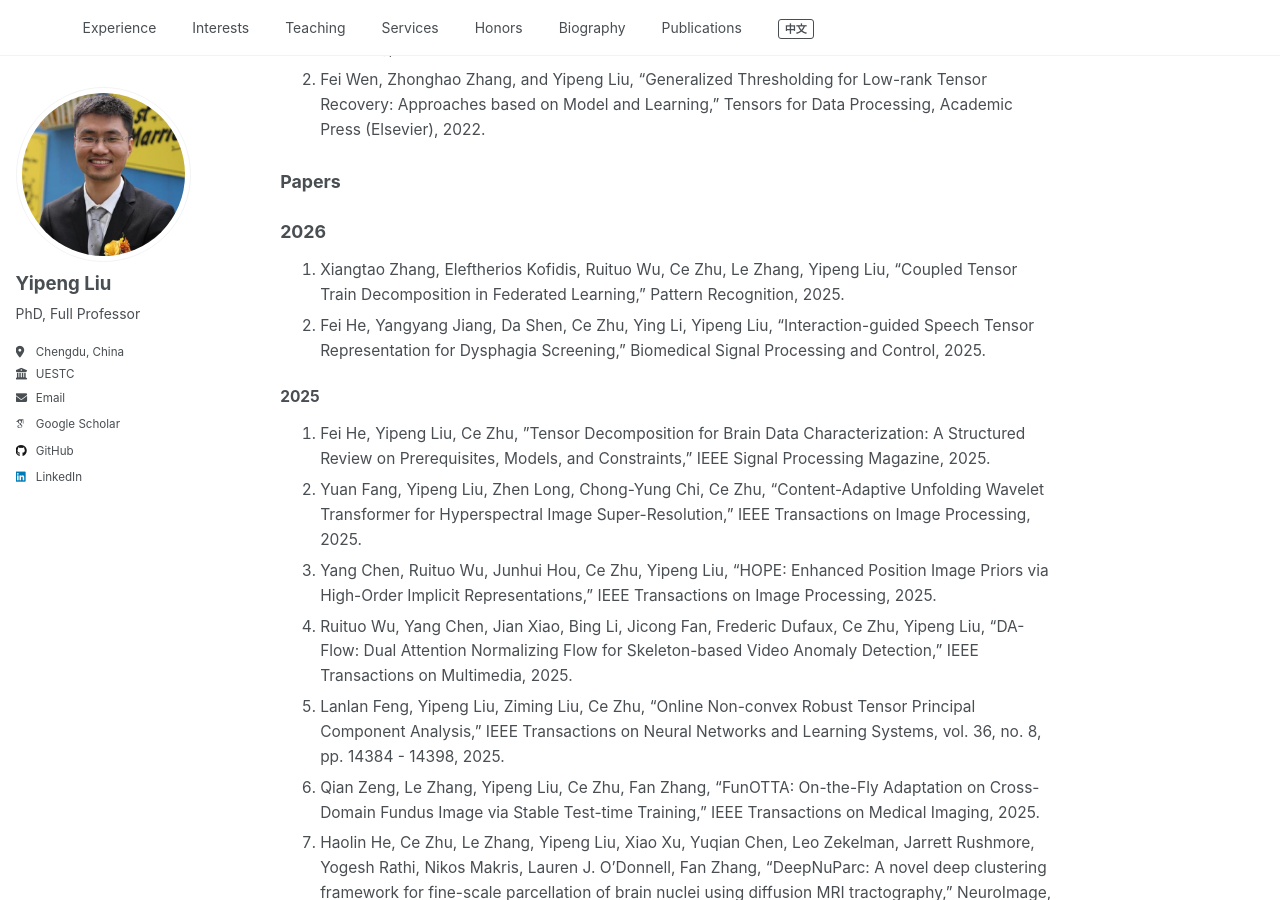
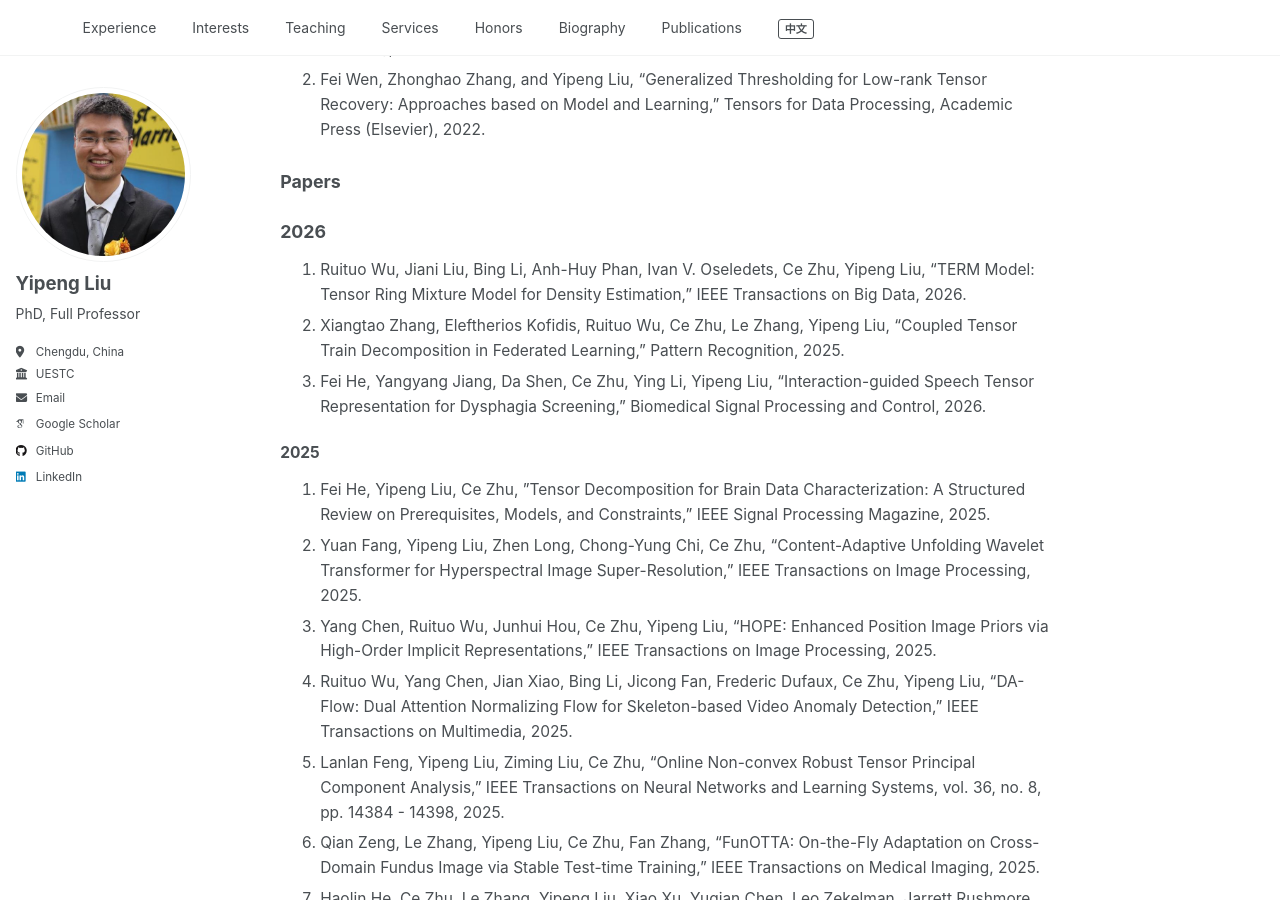
Before and after one commit to yipengliu/yipengliu.github.io, a Jekyll site: the page built from _pages/main-en.md, in a window 1280 px wide and 900 px high, scrolled down 2865 px. Built offline with Jekyll 4.4.1, drawn with Linux system fonts in a browser that asks for light colours; some web fonts are replaced.

Commit message:
Update main-en.md

```diff
--- a/_pages/main-en.md
+++ b/_pages/main-en.md
@@ -97,8 +97,9 @@ His research interest is tensor computations for signal processing. He has publi
 
 ### 2026
 
-1. Xiangtao Zhang, Eleftherios Kofidis, Ruituo Wu, Ce Zhu, Le Zhang, Yipeng Liu, "Coupled Tensor Train Decomposition in Federated Learning," Pattern Recognition, 2025.
-2. Fei He, Yangyang Jiang, Da Shen, Ce Zhu, Ying Li, Yipeng Liu, "Interaction-guided Speech Tensor Representation for Dysphagia Screening," Biomedical Signal Processing and Control, 2025.
+1. Ruituo Wu, Jiani Liu, Bing Li, Anh-Huy Phan, Ivan V. Oseledets, Ce Zhu, Yipeng Liu, "TERM Model: Tensor Ring Mixture Model for Density Estimation," IEEE Transactions on Big Data, 2026.
+2. Xiangtao Zhang, Eleftherios Kofidis, Ruituo Wu, Ce Zhu, Le Zhang, Yipeng Liu, "Coupled Tensor Train Decomposition in Federated Learning," Pattern Recognition, 2025.
+3. Fei He, Yangyang Jiang, Da Shen, Ce Zhu, Ying Li, Yipeng Liu, "Interaction-guided Speech Tensor Representation for Dysphagia Screening," Biomedical Signal Processing and Control, 2026.
 
 #### 2025
 
```
